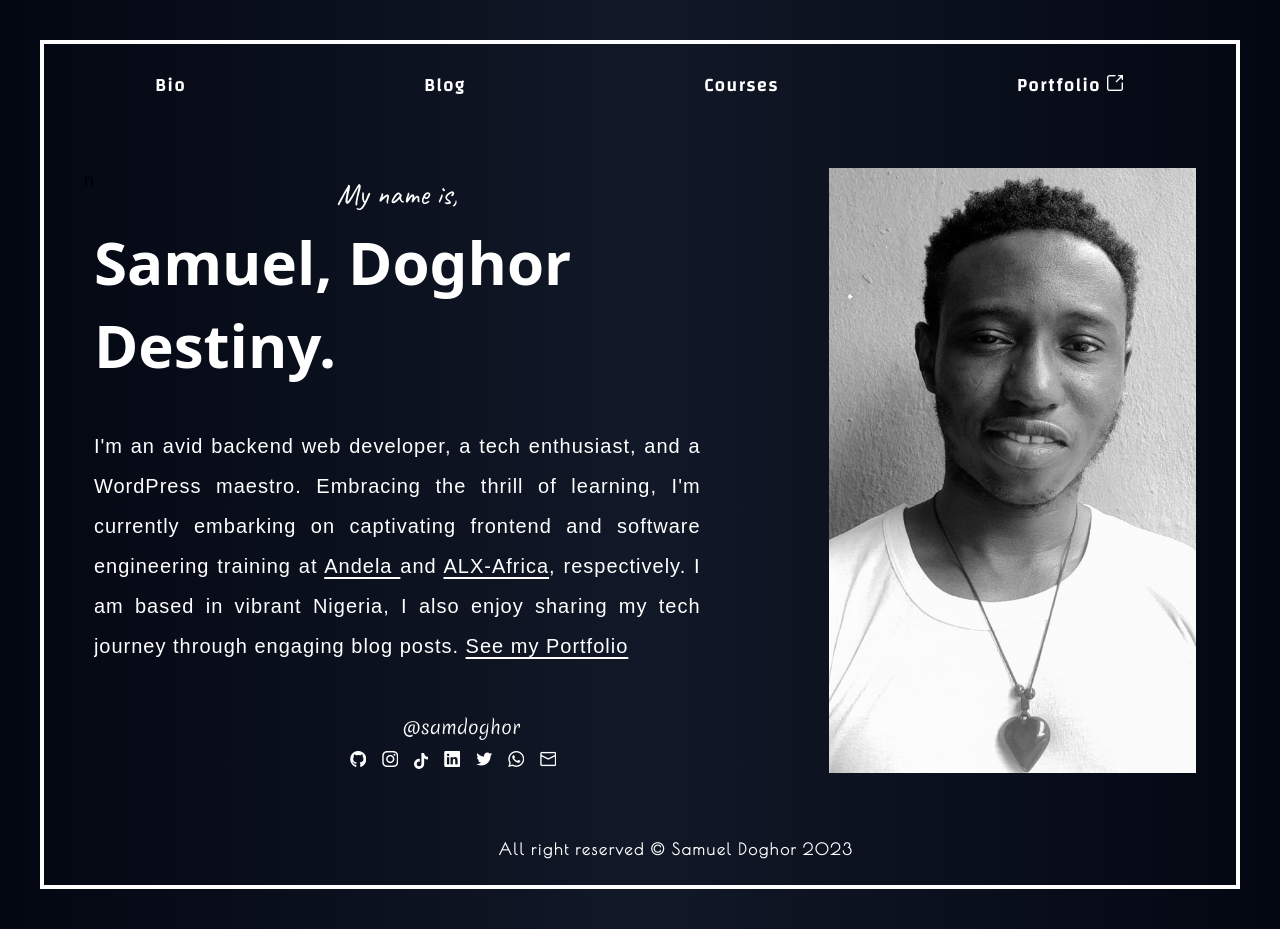
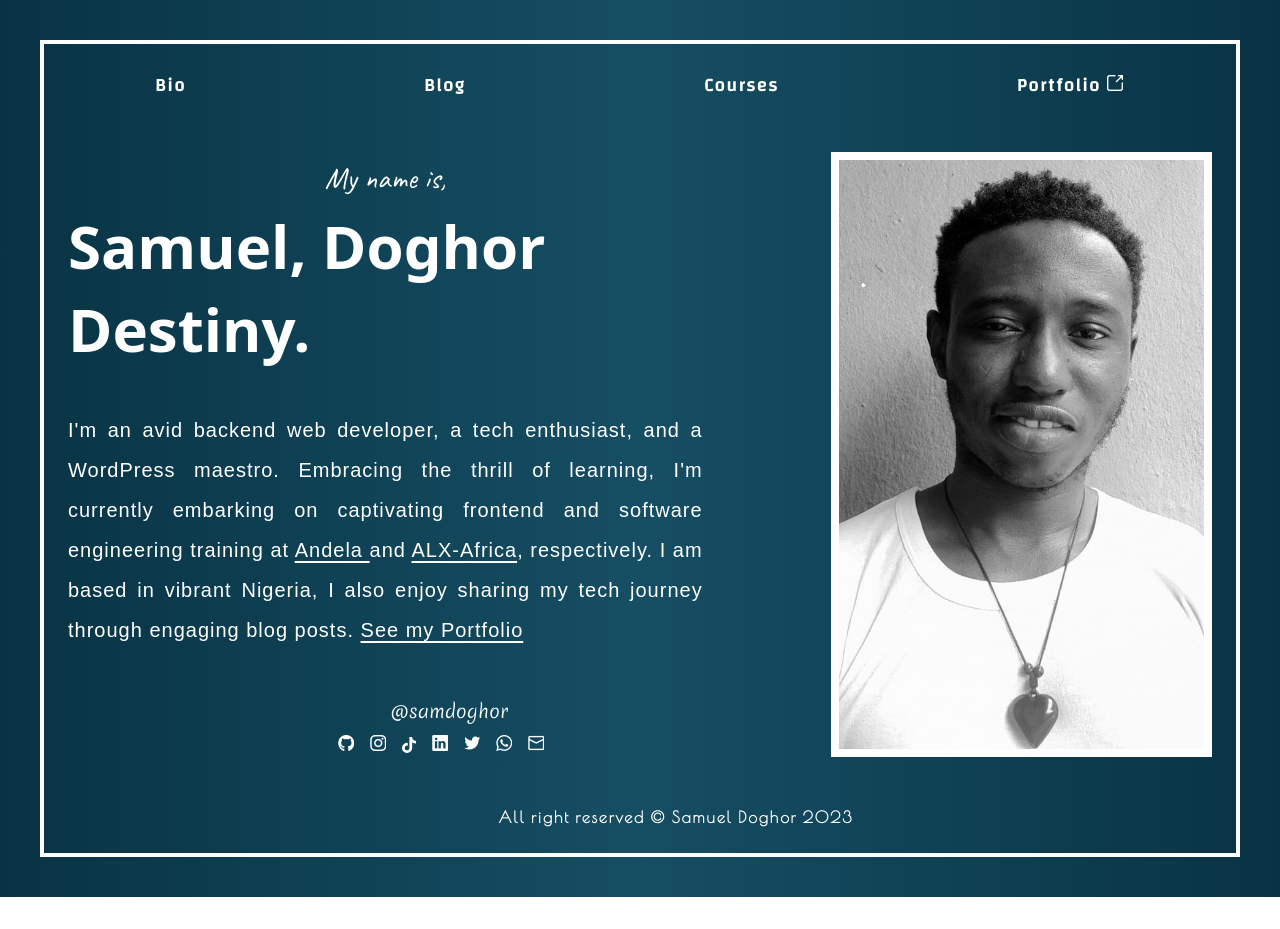
Before and after one commit to samdoghor/samdoghor.com, a Vue app: page / in a window 1280 px wide. After the commit the page ends 897 px from the top, so only its background shows below. Built offline with nearby package versions, Linux system fonts and the light colour scheme; a web font is replaced by a local one.

Commit message:
minor update

```diff
--- a/package.json
+++ b/package.json
@@ -1,7 +1,7 @@
 {
   "name": "samdoghor-front-page",
   "private": true,
-  "version": "0.0.0",
+  "version": "1.0.0",
   "type": "module",
   "scripts": {
     "dev": "vite",
--- a/src/App.vue
+++ b/src/App.vue
@@ -1,7 +1,6 @@
 <template>
     <div
-
-        class="max-w-[100vw] min-h-[80vh] mx-auto bg-gradient-to-r from-gray-950 via-gray-900 to-gray-950 p-4 md:p-10 flex justify-center overflow-hidden">
+        class="max-w-[100vw] min-h-[80vh] mx-auto bg-gradient-to-r from-cyan-950 via-cyan-900 to-cyan-950 p-4 md:p-10 flex justify-center overflow-hidden">
 
         <div class="border-4 border-white overflow-hidden">
             <Header />
--- a/src/pages/Home.vue
+++ b/src/pages/Home.vue
@@ -1,14 +1,13 @@
 <template>
     <!-- The outer div is flex to horizontally center the content -->
 
-    <div class="overflow-y-hidden flex justify-center m-4 md:m-10">
-        n
+    <div class="overflow-y-hidden flex justify-center m-4 md:m-6">
         <!-- The inner div is a container with borders and padding -->
         <div class="">
             <!-- The grid container with 3 columns -->
             <div class="grid lg:grid-cols-3">
                 <!-- Right Column (Order 1 on tablet and mobile) -->
-                <div class="col-span-2 lg:col-span-1 lg:order-2 pb-10 lg:pb-0">
+                <div class="col-span-2 lg:col-span-1 lg:order-2 pb-10 lg:pb-0 border-white border-8">
                     <!-- Centered image -->
                     <img src="../assets/images/doghs.jpg"
                         class="relative w-full md:w-80 lg:w-full h-full object-cover rounded-full lg:rounded-none mx-auto">
--- a/vite.config.js
+++ b/vite.config.js
@@ -1,7 +1,10 @@
-import { defineConfig } from 'vite'
-import vue from '@vitejs/plugin-vue'
+import { defineConfig } from "vite";
+import vue from "@vitejs/plugin-vue";
 
 // https://vitejs.dev/config/
 export default defineConfig({
   plugins: [vue()],
-})
+  server: {
+    host: "0.0.0.0",
+  },
+});
```
Also changed, not shown: 1 other file (tests, documents, lock files or other folders).
